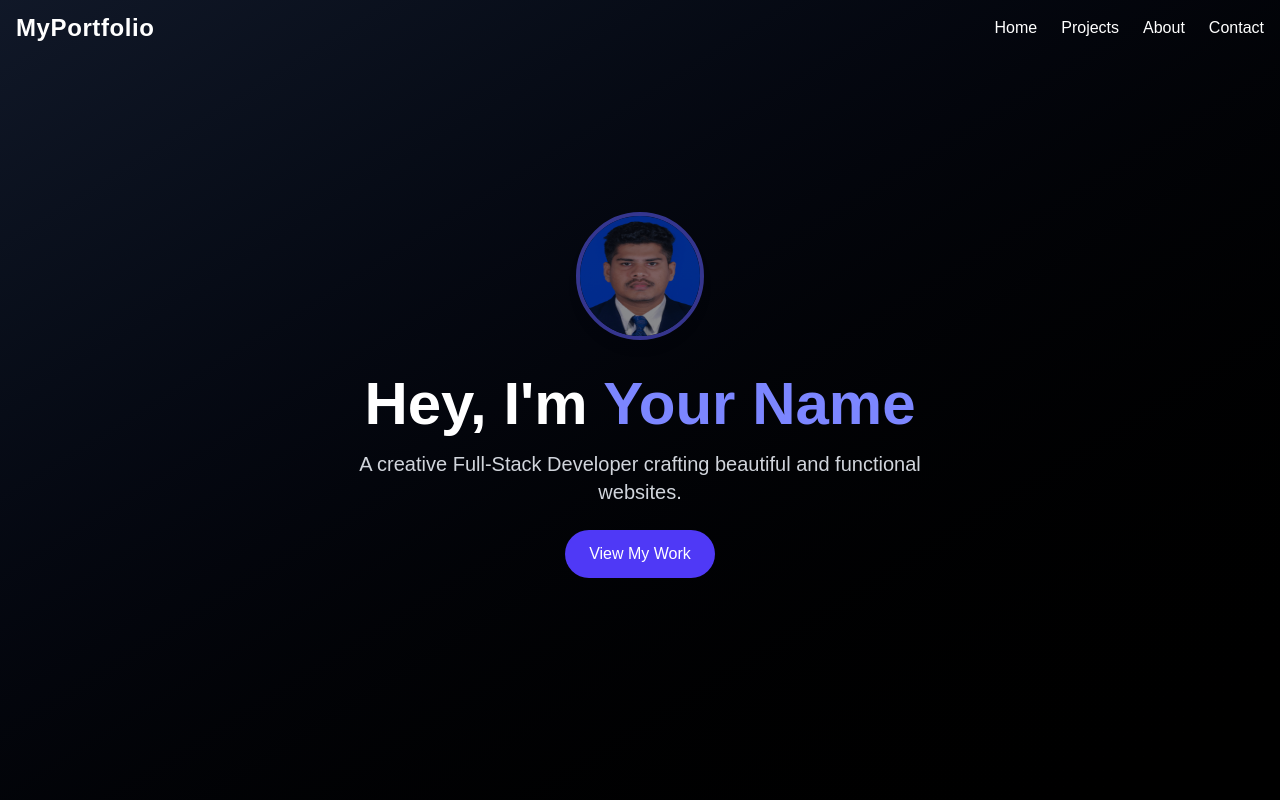
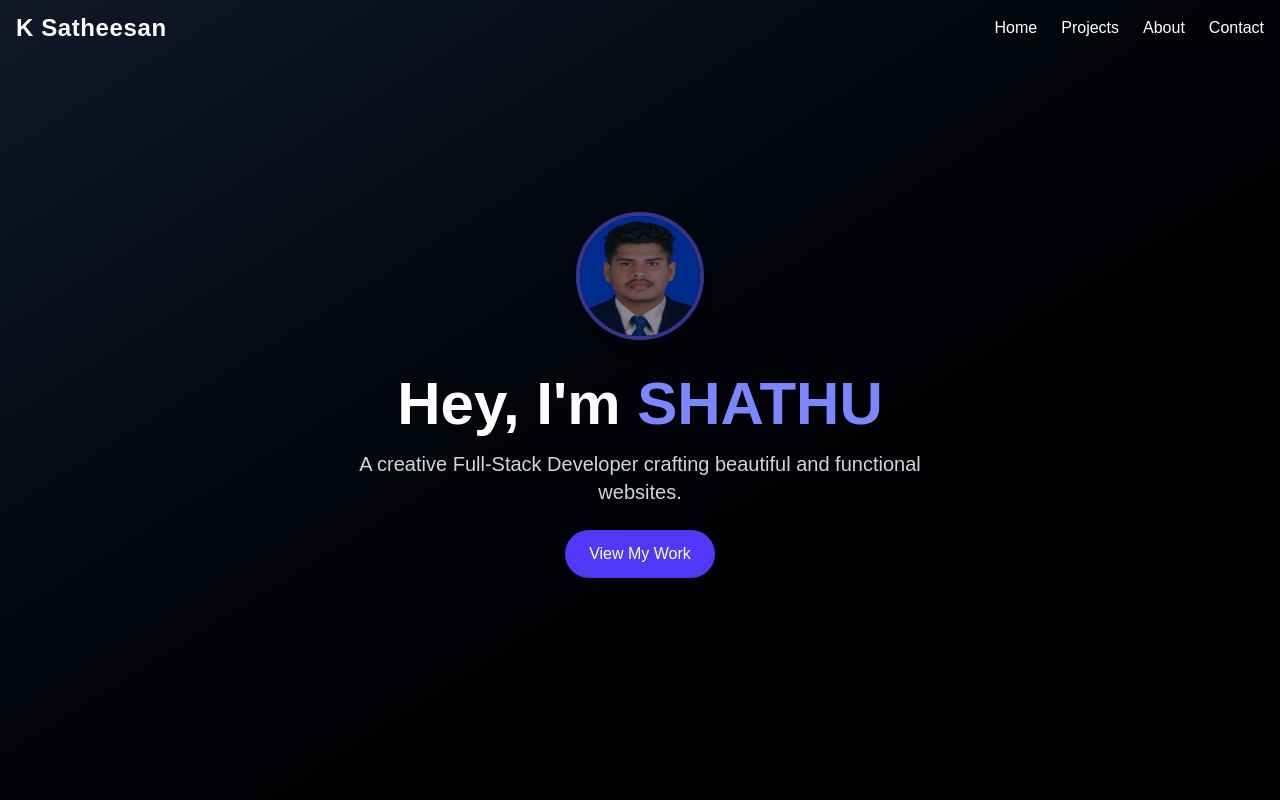
Before and after one commit to shathuk/portfolio-site-nextjs, a Next.js app: page /home in a window 1280 px wide. Shown: the top 800 px of the page. Built offline with nearby package versions, Linux system fonts and the light colour scheme.

Commit message:
Changed some texts in hero section

```diff
--- a/src/app/components/projectsData.ts
+++ b/src/app/components/projectsData.ts
@@ -11,8 +11,8 @@ export const projects = [
     title: "Portfolio Website",
     description: "A personal portfolio showcasing my skills, projects, and contact information.",
     technologies: ["Next.js", "Tailwind CSS", "Framer Motion"],
-    demoUrl: "#",
-    githubUrl: "#",
+    demoUrl: "https://ksatheesan.vercel.app/",
+    githubUrl: "https://github.com/shathuk/portfolio-site-nextjs",
   },
   {
     title: "Task Manager App",
--- a/src/app/components/sections/Hero.tsx
+++ b/src/app/components/sections/Hero.tsx
@@ -27,7 +27,7 @@ export default function Hero() {
         transition={{ duration: 0.8 }}
         className="text-4xl md:text-6xl font-extrabold"
       >
-        Hey, I'm <span className="text-indigo-400">Your Name</span>
+        Hey, I'm <span className="text-indigo-400">SHATHU</span>
       </motion.h1>
 
       {/* Description */}
--- a/src/app/components/ui/Navbar.tsx
+++ b/src/app/components/ui/Navbar.tsx
@@ -36,7 +36,7 @@ export default function Navbar() {
       >
         <div className="max-w-7xl mx-auto px-4 py-3 flex justify-between items-center">
           <Link href="/home" className="text-white text-2xl font-bold tracking-wide">
-            MyPortfolio
+            K Satheesan
           </Link>
 
           {/* Desktop nav */}
```
